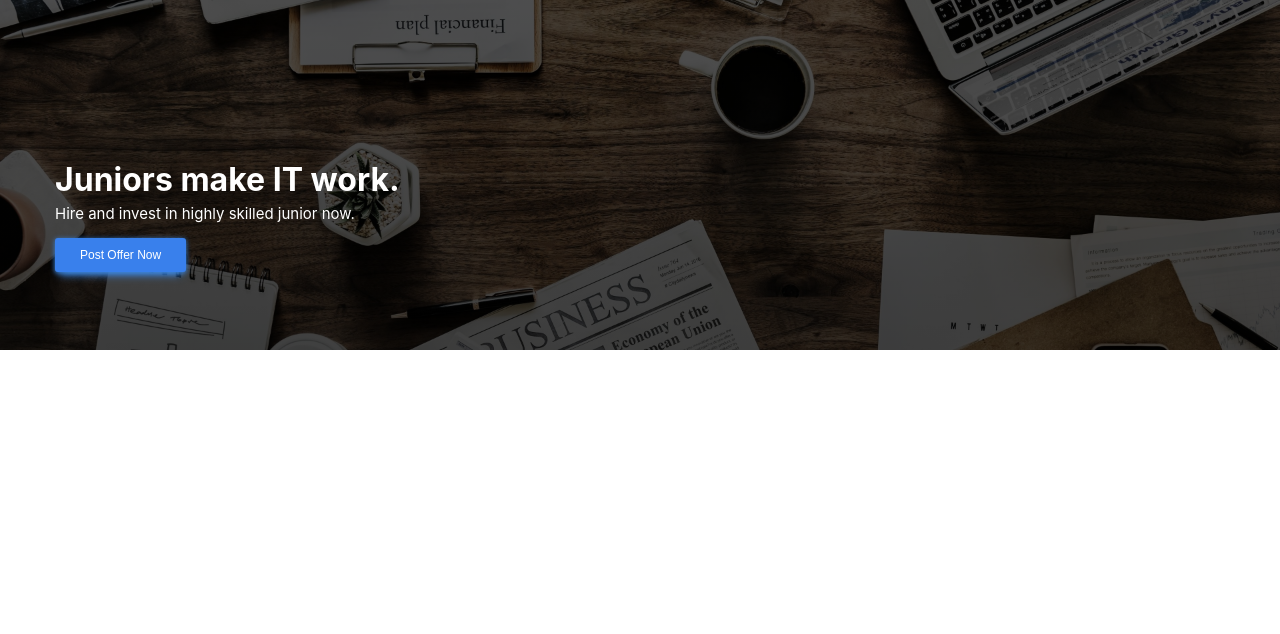
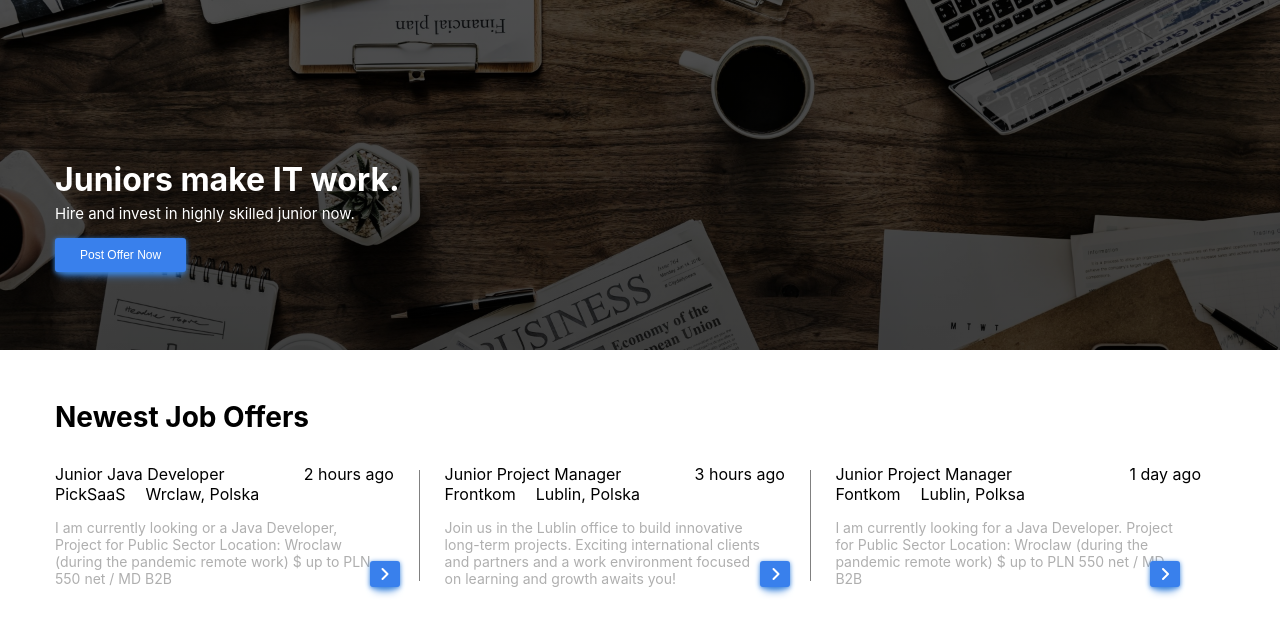
Before and after one commit to apkt1apkt/jjo, a React (Create React App) app: page / in a window 1280 px wide. Shown: the top 634 px of the page. Built offline with nearby package versions, Linux system fonts and the light colour scheme.

Commit message:
add job-offer section

```diff
--- a/src/App.tsx
+++ b/src/App.tsx
@@ -1,9 +1,13 @@
 import Banner from "./content/Banner";
+import JobOffers from "./content/JobOffers";
 
 export default function App() {
   return (
     <div>
       <Banner />
+      <main className="container">
+        <JobOffers />
+      </main>
     </div>
   );
 }
--- /dev/null
+++ b/src/components/Header.tsx
@@ -0,0 +1,15 @@
+export default function Header(props: HeaderProps) {
+  return <div style={STYLES.header}>{props.heading}</div>;
+}
+
+type HeaderProps = {
+  heading: string;
+};
+
+const STYLES = {
+  header: {
+    fontSize: 28,
+    fontWeight: 700,
+    marginBottom: 10,
+  },
+};
--- /dev/null
+++ b/src/components/JobOfferCard.tsx
@@ -0,0 +1,72 @@
+export default function JobOfferCard(props: JobOfferCardProps) {
+  const { title, company, time, description, location } = props;
+  const index = (props.index ?? 2) + 1;
+  const showDivider = index ? index % 3 !== 0 : false;
+  return (
+    <div style={STYLES.container}>
+      <div>
+        <div style={STYLES.heading}>
+          <div>
+            <div>{title}</div>
+            <span>{company}</span>
+            <span style={STYLES.location}>{location}</span>
+          </div>
+          <div>{time}</div>
+        </div>
+        <div style={STYLES.description}>{description}</div>
+        <button style={STYLES.iconButton}>
+          <i className="fa fa-angle-right fa-2x" />
+        </button>
+      </div>
+      {showDivider && <div style={STYLES.showDivider} />}
+      {!showDivider && <div style={STYLES.hideDivider} />}
+    </div>
+  );
+}
+
+type JobOfferCardProps = {
+  title: string;
+  company: string;
+  location: string;
+  time: string;
+  description: string;
+  index?: number;
+};
+
+const STYLES = {
+  container: {
+    display: "flex",
+    position: "relative" as const,
+  },
+  showDivider: {
+    width: 2,
+    margin: "6px 25px",
+    backgroundColor: "grey",
+  },
+  hideDivider: {
+    margin: "6px 12px",
+  },
+  heading: {
+    display: "flex",
+    justifyContent: "space-between",
+  },
+  description: {
+    display: "flex",
+    justifyContent: "space-between",
+    color: "#AFAFAF",
+    fontSize: 14,
+    marginTop: 15,
+    marginRight: 20,
+  },
+  iconButton: {
+    padding: "5px 10px",
+    float: "right" as const,
+    fontSize: 8,
+    position: "absolute" as const,
+    bottom: 0,
+    right: 45,
+  },
+  location: {
+    marginLeft: 20,
+  },
+};
--- /dev/null
+++ b/src/content/JobOffers.tsx
@@ -0,0 +1,29 @@
+import Header from "../components/Header";
+import JobOfferCard from "../components/JobOfferCard";
+import { JOB_OFFERS } from "../data/job-offers";
+
+export default function JobOffers() {
+  return (
+    <div style={STYLES.container}>
+      <Header heading="Newest Job Offers" />
+      <div>
+        <div style={STYLES.jobOffers}>
+          {JOB_OFFERS.map((v, i) => (
+            <JobOfferCard key={i} {...v} index={i} />
+          ))}
+        </div>
+      </div>
+    </div>
+  );
+}
+
+const STYLES = {
+  container: {
+    marginTop: 50,
+  },
+  jobOffers: {
+    marginTop: 30,
+    display: "grid",
+    gridTemplateColumns: "33.3% 33.40% 33.3%",
+  },
+};
```
